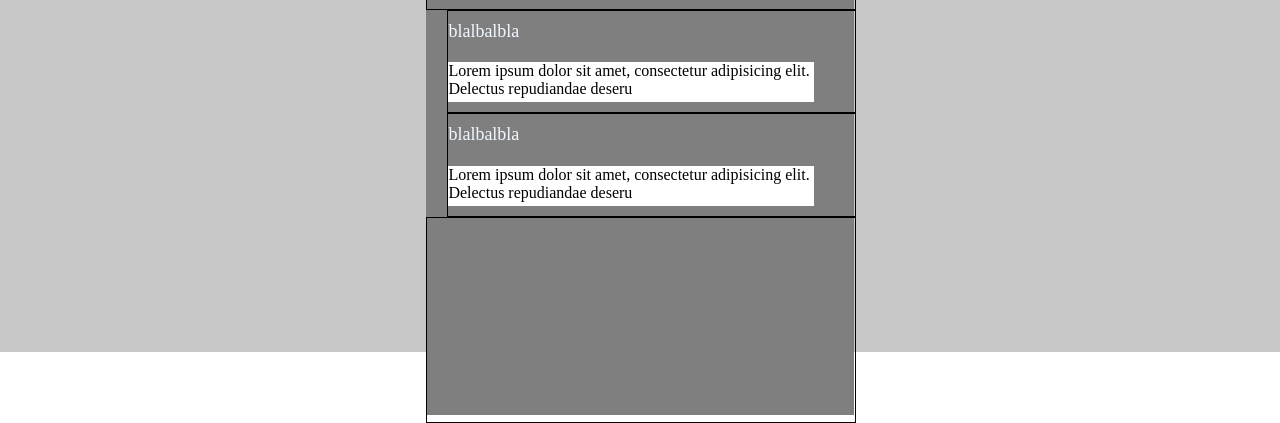
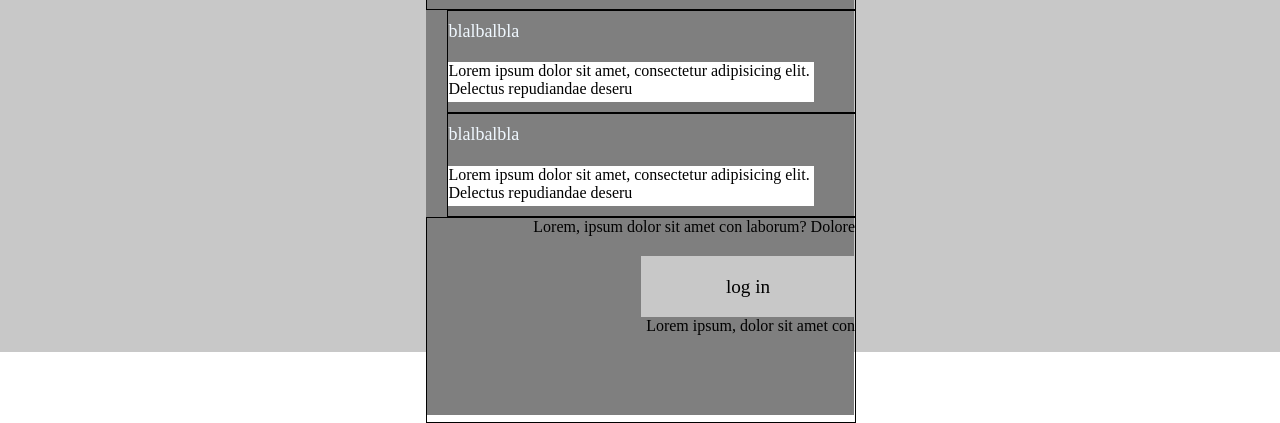
Before and after one commit to Lsohee/training_01_220406, a plain HTML site: page index.html in a window 1280 px wide. Shown: the part 448-871 px from the top of the page. Drawn offline with Linux system fonts and the light colour scheme.

Commit message:
기본 구조

```diff
--- a/css/style.css
+++ b/css/style.css
@@ -115,4 +115,25 @@
 #root>div>div:nth-child(4){
   width:100%;
   height:40%;
+  display: flex;
+  flex-direction: column;
+  /* justify-content: right; */
+  align-items: flex-end;
 }
+
+#root>div>div:nth-child(4)>div:nth-child(2){
+  width:50%;
+  height:30%;
+  display: flex;
+  justify-content: center;
+  align-items: center;
+  position: relative;
+  top:20px;
+  font-size: larger;
+  background-color: #c8c8c8;
+}
+
+#root>div>div:nth-child(4)>div:nth-child(3){
+  position: relative;
+  top:20px;
+}
--- a/index.html
+++ b/index.html
@@ -52,7 +52,24 @@
             Lorem ipsum dolor sit amet, consectetur adipisicing elit. Delectus repudiandae deseru
           </div>
         </div>
-        <div></div>
+
+
+
+
+        <div>
+          <div>
+            Lorem, ipsum dolor sit amet con laborum? Dolore
+          </div>
+
+          <div>
+            log in
+          </div>
+
+          <div>
+            Lorem ipsum, dolor sit amet con
+          </div>
+        </div>
+
       </div>
 
 
```
